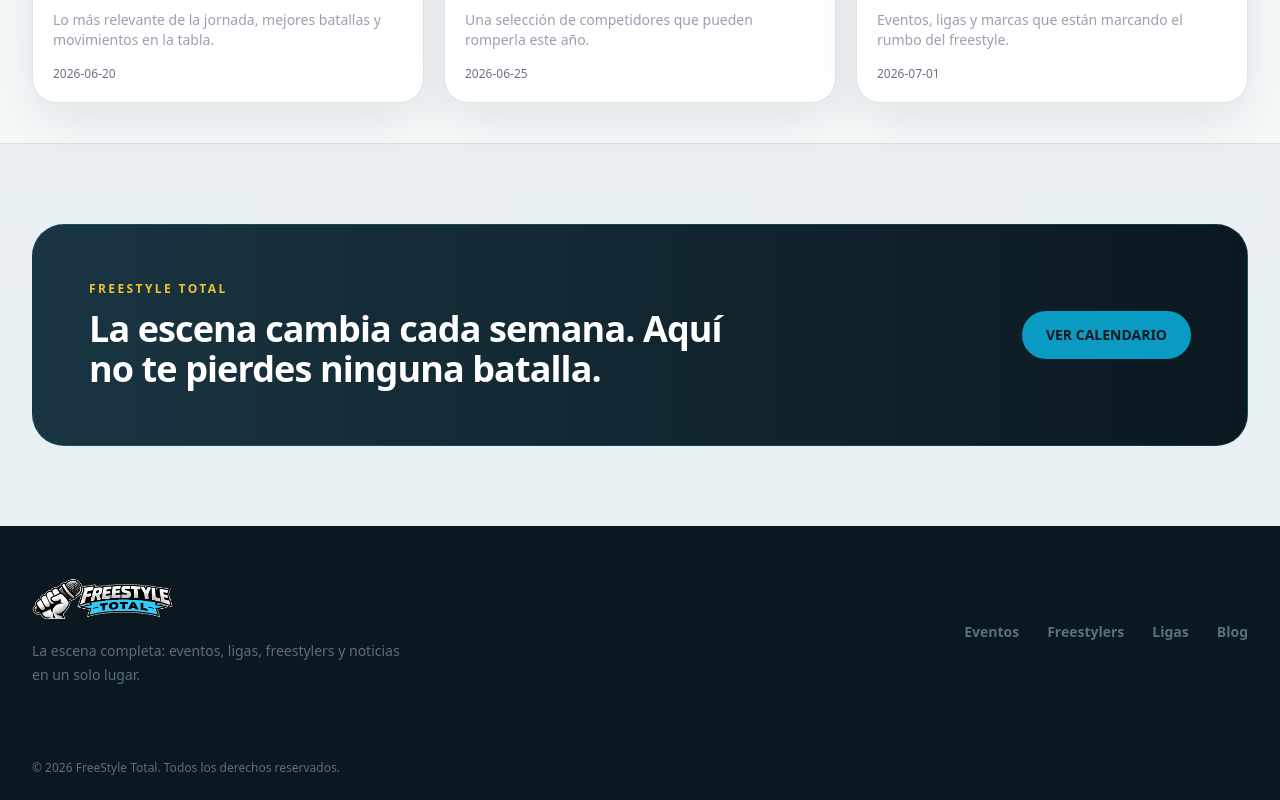
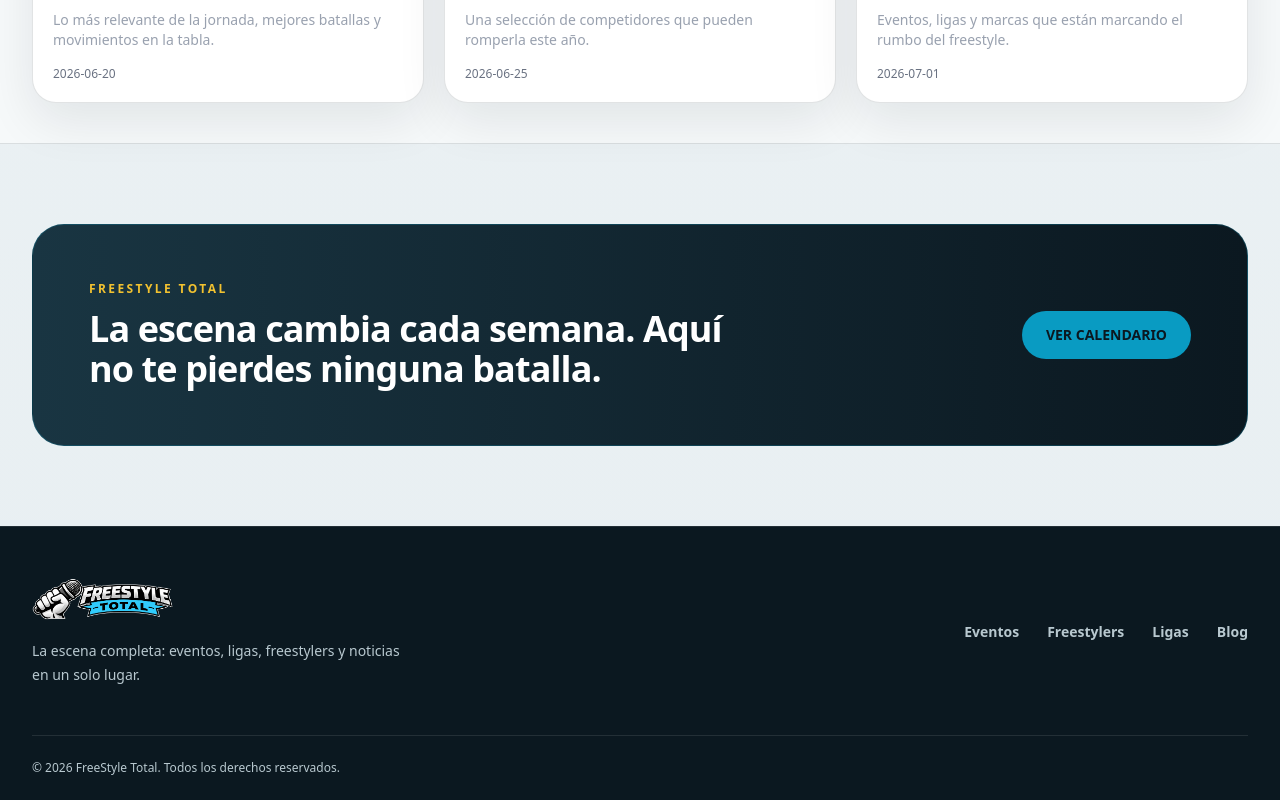
Before and after one commit to asGerath/freestylett, a Next.js app: page / in a window 1280 px wide. Shown: the part 2873-3673 px from the top of the page. Built offline with nearby package versions, Linux system fonts and the light colour scheme.

Commit message:
style(footer): preserve contrast on light theme

```diff
--- a/src/components/layout/Footer.tsx
+++ b/src/components/layout/Footer.tsx
@@ -11,7 +11,7 @@ const footerLinks = [
 
 export function Footer() {
   return (
-    <footer className="mt-20 border-t border-[var(--color-border)] bg-[var(--color-bg-deep)]">
+    <footer className="mt-20 border-t border-white/10 bg-[var(--color-bg-deep)]">
       <Container>
         <div className="flex flex-col gap-10 py-12 md:flex-row md:items-center md:justify-between">
           <div>
@@ -24,7 +24,7 @@ export function Footer() {
                 className="h-12 w-auto"
               />
             </Link>
-            <p className="mt-4 max-w-sm text-sm leading-6 text-[var(--color-muted)]">
+            <p className="mt-4 max-w-sm text-sm leading-6 text-[#b8c8cf]">
               La escena completa: eventos, ligas, freestylers y noticias en un
               solo lugar.
             </p>
@@ -36,7 +36,7 @@ export function Footer() {
                 <li key={item.href}>
                   <Link
                     href={item.href}
-                    className="text-sm font-semibold text-[var(--color-muted)] transition hover:text-[var(--color-primary)]"
+                    className="text-sm font-semibold text-[#b8c8cf] transition hover:text-[var(--color-primary)]"
                   >
                     {item.label}
                   </Link>
@@ -46,7 +46,7 @@ export function Footer() {
           </nav>
         </div>
 
-        <div className="border-t border-[var(--color-border)] py-6 text-xs text-[var(--color-muted)]">
+        <div className="border-t border-white/10 py-6 text-xs text-[#b8c8cf]">
           © {new Date().getFullYear()} FreeStyle Total. Todos los derechos
           reservados.
         </div>
```
